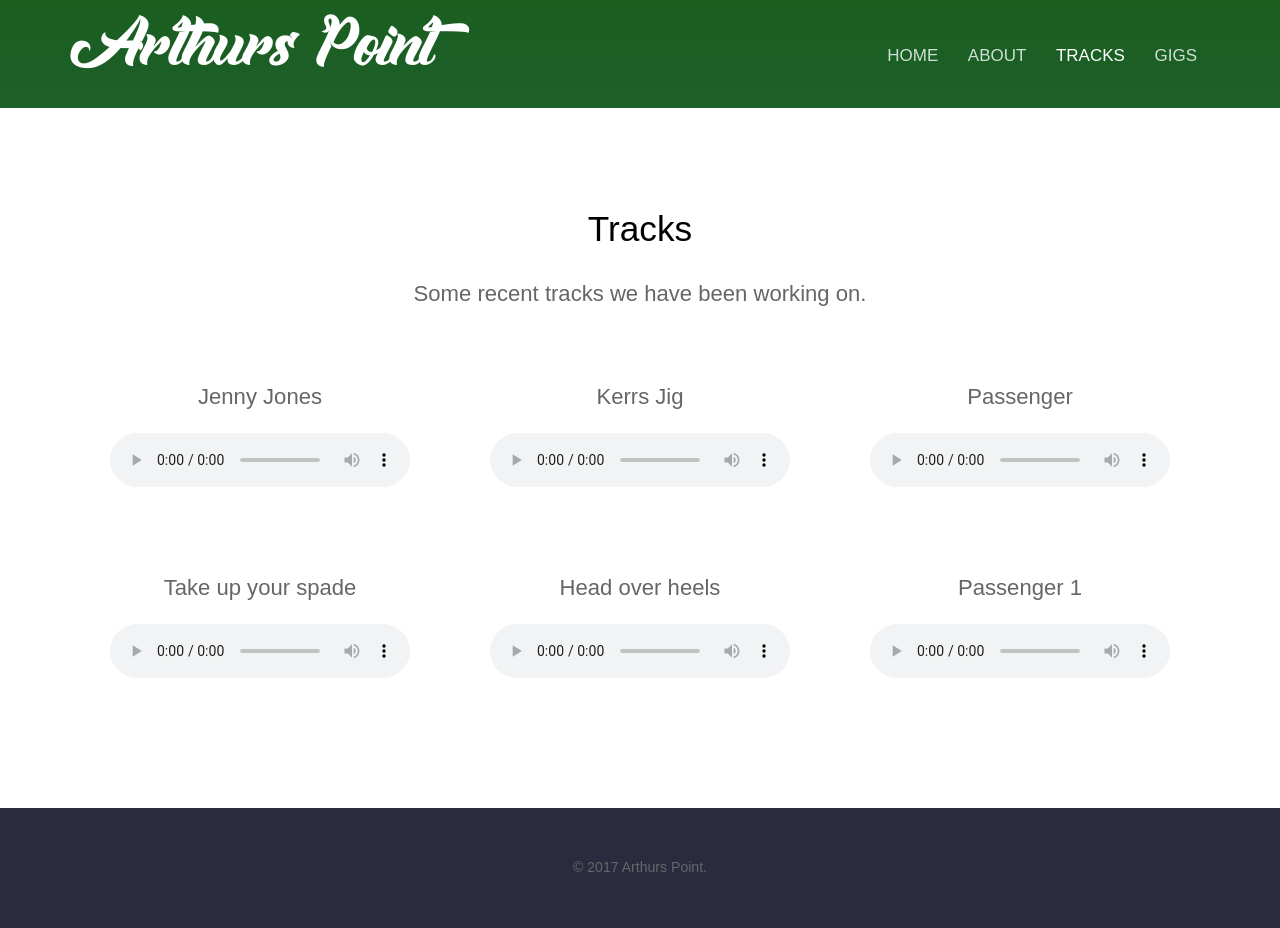
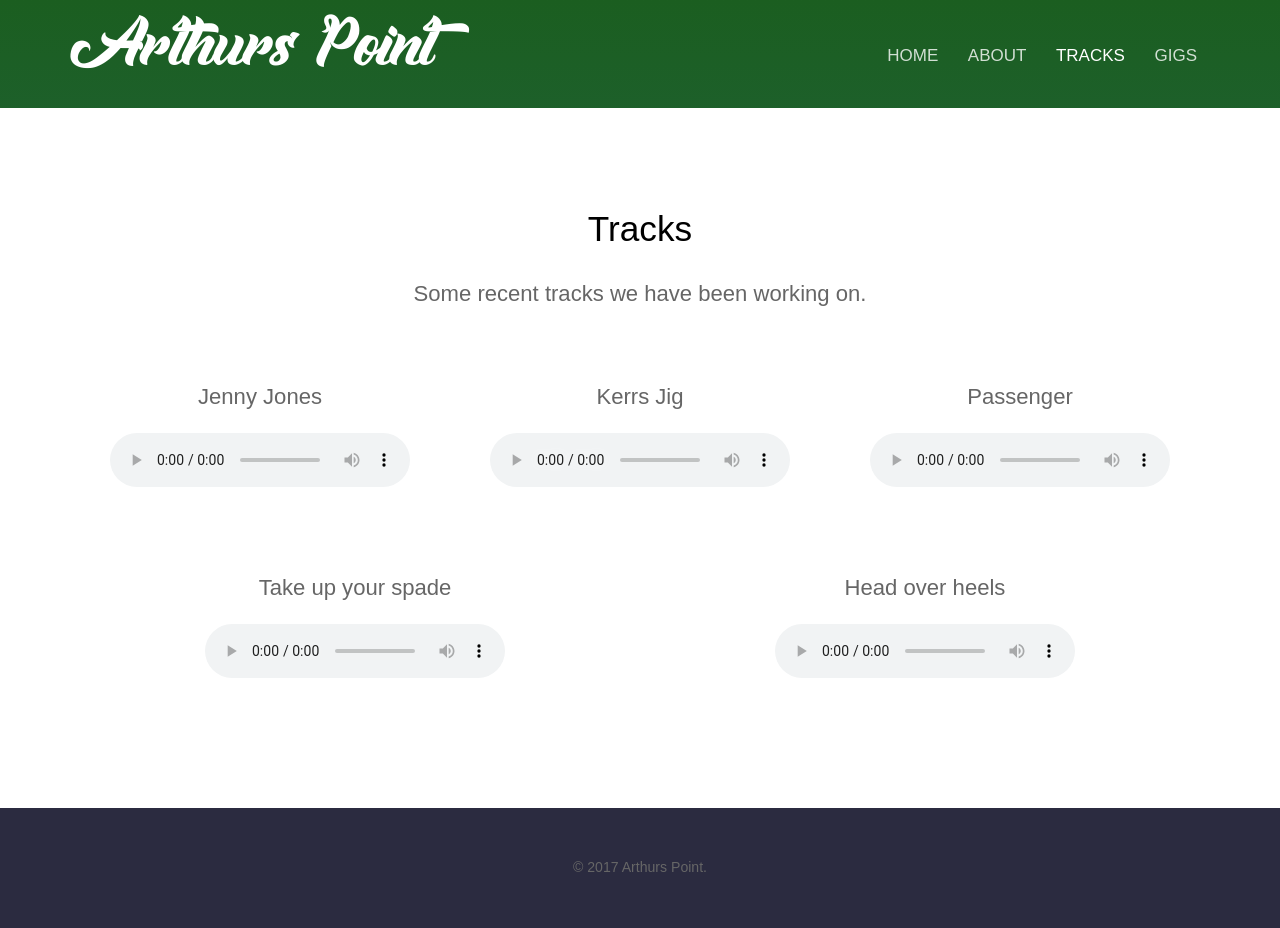
Before and after one commit to arthurspoint/arthurspoint.github.io, a Jekyll site: the page built from tracks.html, in a window 1280 px wide. Built offline with Jekyll 4.4.1, drawn with Linux system fonts in a browser that asks for light colours.

Commit message:
Removed passenger 1

```diff
--- a/tracks.html
+++ b/tracks.html
@@ -19,10 +19,6 @@ songs:
 -
   name: Head over heels
   url: head-over-heels.m4a
-
--
-  name: Passenger 1
-  url: passenger-1.m4a
 ---
 <ul class="staff">
   {% for item in page.songs %}
```
